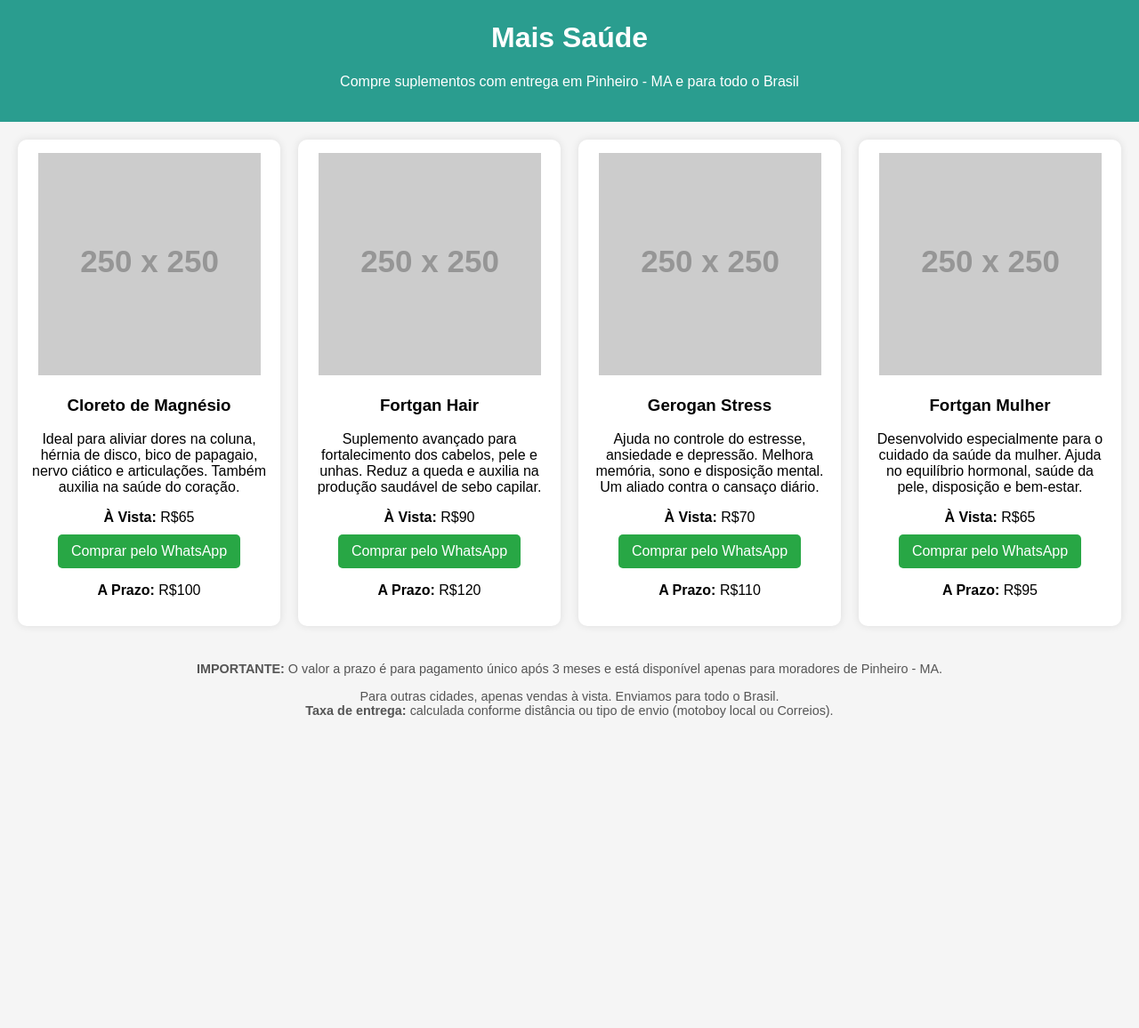
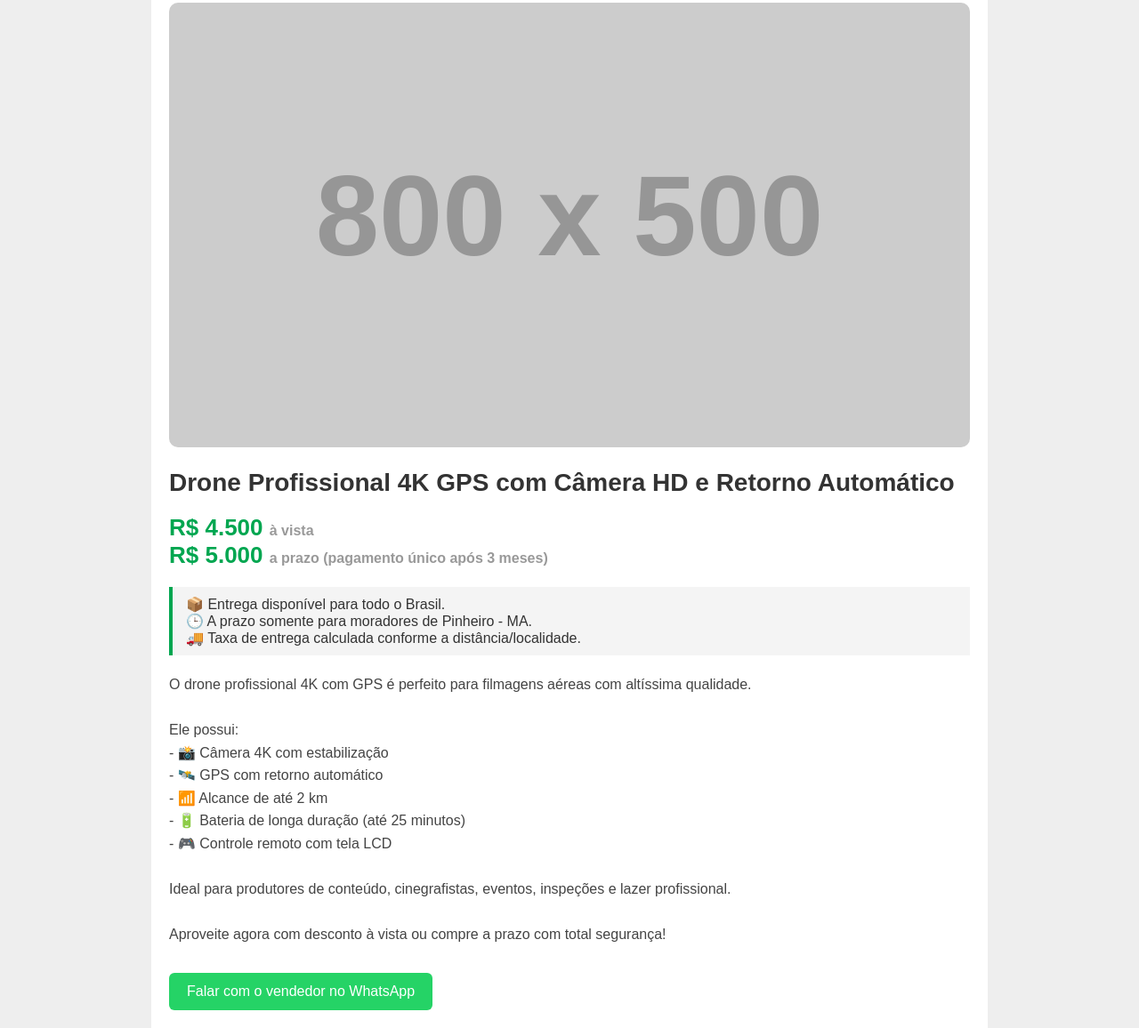
Before and after one commit to Quenalberth/Q-suplementos-, a plain HTML site: page index.html in a window 1280 px wide. Shown: the part 17-1173 px from the top of the page at 89% size. Before the commit the page ends 858 px from the top, so only its background shows below. Drawn offline with Linux system fonts and the light colour scheme; placeholder pictures from the web are drawn by us.

Commit message:
Update index.html

```diff
--- a/index.html
+++ b/index.html
@@ -1,114 +1,98 @@
-<!DOCTYPE html><html lang="pt-br">
+<!DOCTYPE html>
+<html lang="pt-br">
 <head>
-  <meta charset="UTF-8">
-  <meta name="viewport" content="width=device-width, initial-scale=1.0">
-  <title>Mais Saúde - Suplementos</title>
+  <meta charset="UTF-8" />
+  <meta name="viewport" content="width=device-width, initial-scale=1.0"/>
+  <title>Drone Profissional - Mais Saúde</title>
   <style>
     body {
       font-family: Arial, sans-serif;
       margin: 0;
-      background-color: #f5f5f5;
-    }
-    header {
-      background-color: #2a9d8f;
-      color: white;
-      padding: 20px;
-      text-align: center;
+      padding: 0;
+      background-color: #eeeeee;
     }
     .container {
-      display: grid;
-      grid-template-columns: repeat(auto-fit, minmax(280px, 1fr));
-      gap: 20px;
+      max-width: 900px;
+      margin: auto;
+      background-color: white;
       padding: 20px;
     }
-    .product {
-      background: white;
+    .product-image {
+      width: 100%;
+      max-height: 500px;
+      object-fit: cover;
       border-radius: 10px;
-      padding: 15px;
-      box-shadow: 0 0 10px rgba(0,0,0,0.1);
-      text-align: center;
     }
-    .product img {
-      width: 100%;
-      max-width: 250px;
-      height: auto;
-    }
-    .btn {
-      background-color: #28a745;
-      color: white;
-      padding: 10px 15px;
-      border: none;
-      border-radius: 5px;
-      text-decoration: none;
-      display: inline-block;
-      margin-top: 10px;
+    h1 {
+      font-size: 28px;
+      margin-top: 20px;
+      color: #333;
     }
     .price {
+      font-size: 26px;
+      color: #00a650;
+      font-weight: bold;
       margin: 10px 0;
     }
-    .note {
-      font-size: 0.9em;
-      color: #555;
+    .price small {
+      font-size: 16px;
+      color: #999;
+    }
+    .description {
+      font-size: 16px;
+      line-height: 1.6;
+      color: #444;
       margin-top: 20px;
-      padding: 0 20px 20px;
-      text-align: center;
+    }
+    .buy-button {
+      display: inline-block;
+      background-color: #25D366;
+      color: white;
+      padding: 12px 20px;
+      text-decoration: none;
+      border-radius: 6px;
+      margin-top: 30px;
+      font-size: 16px;
+    }
+    .info-box {
+      background: #f4f4f4;
+      border-left: 4px solid #00a650;
+      padding: 10px 15px;
+      margin-top: 20px;
+      color: #333;
     }
   </style>
 </head>
 <body>
-  <header>
-    <h1>Mais Saúde</h1>
-    <p>Compre suplementos com entrega em Pinheiro - MA e para todo o Brasil</p>
-  </header>
-  <div class="container"><!-- Produto 1: Cloreto de Magnésio -->
-<div class="product">
-  <img src="https://via.placeholder.com/250x250?text=Cloreto+de+Magn%C3%A9sio" alt="Cloreto de Magnésio">
-  <h3>Cloreto de Magnésio</h3>
-  <p>Ideal para aliviar dores na coluna, hérnia de disco, bico de papagaio, nervo ciático e articulações. Também auxilia na saúde do coração.</p>
-  <div class="price">
-    <p><strong>À Vista:</strong> R$65 <a class="btn" href="https://wa.me/5598987520478?text=Ol%C3%A1!%20Tenho%20interesse%20no%20Cloreto%20de%20Magn%C3%A9sio.%20Gostaria%20de%20comprar%20%C3%A0%20vista." target="_blank">Comprar pelo WhatsApp</a></p>
-    <p><strong>A Prazo:</strong> R$100</p>
-  </div>
-</div>
+  <div class="container">
+    <img src="https://via.placeholder.com/800x500.png?text=DRONE+PROFISSIONAL" alt="Drone Profissional" class="product-image" />
 
-<!-- Produto 2: Fortgan Hair -->
-<div class="product">
-  <img src="https://via.placeholder.com/250x250?text=Fortgan+Hair" alt="Fortgan Hair">
-  <h3>Fortgan Hair</h3>
-  <p>Suplemento avançado para fortalecimento dos cabelos, pele e unhas. Reduz a queda e auxilia na produção saudável de sebo capilar.</p>
-  <div class="price">
-    <p><strong>À Vista:</strong> R$90 <a class="btn" href="https://wa.me/5598987520478?text=Quero%20comprar%20o%20Fortgan%20Hair%20%C3%A0%20vista." target="_blank">Comprar pelo WhatsApp</a></p>
-    <p><strong>A Prazo:</strong> R$120</p>
-  </div>
-</div>
+    <h1>Drone Profissional 4K GPS com Câmera HD e Retorno Automático</h1>
 
-<!-- Produto 3: Gerogan Stress -->
-<div class="product">
-  <img src="https://via.placeholder.com/250x250?text=Gerogan+Stress" alt="Gerogan Stress">
-  <h3>Gerogan Stress</h3>
-  <p>Ajuda no controle do estresse, ansiedade e depressão. Melhora memória, sono e disposição mental. Um aliado contra o cansaço diário.</p>
-  <div class="price">
-    <p><strong>À Vista:</strong> R$70 <a class="btn" href="https://wa.me/5598987520478?text=Quero%20comprar%20o%20Gerogan%20Stress%20%C3%A0%20vista." target="_blank">Comprar pelo WhatsApp</a></p>
-    <p><strong>A Prazo:</strong> R$110</p>
-  </div>
-</div>
+    <div class="price">
+      R$ 4.500 <small>à vista</small><br>
+      R$ 5.000 <small>a prazo (pagamento único após 3 meses)</small>
+    </div>
 
-<!-- Produto 4: Fortgan Mulher -->
-<div class="product">
-  <img src="https://via.placeholder.com/250x250?text=Fortgan+Mulher" alt="Fortgan Mulher">
-  <h3>Fortgan Mulher</h3>
-  <p>Desenvolvido especialmente para o cuidado da saúde da mulher. Ajuda no equilíbrio hormonal, saúde da pele, disposição e bem-estar.</p>
-  <div class="price">
-    <p><strong>À Vista:</strong> R$65 <a class="btn" href="https://wa.me/5598987520478?text=Quero%20comprar%20o%20Fortgan%20Mulher%20%C3%A0%20vista." target="_blank">Comprar pelo WhatsApp</a></p>
-    <p><strong>A Prazo:</strong> R$95</p>
-  </div>
-</div>
+    <div class="info-box">
+      📦 Entrega disponível para todo o Brasil.<br>
+      🕒 A prazo somente para moradores de Pinheiro - MA.<br>
+      🚚 Taxa de entrega calculada conforme a distância/localidade.
+    </div>
 
-  </div>
-  <div class="note">
-    <p><strong>IMPORTANTE:</strong> O valor a prazo é para pagamento único após 3 meses e está disponível apenas para moradores de Pinheiro - MA.</p>
-    <p>Para outras cidades, apenas vendas à vista. Enviamos para todo o Brasil. <br>
-    <strong>Taxa de entrega:</strong> calculada conforme distância ou tipo de envio (motoboy local ou Correios).</p>
+    <div class="description">
+      O drone profissional 4K com GPS é perfeito para filmagens aéreas com altíssima qualidade.<br><br>
+      Ele possui:<br>
+      - 📸 Câmera 4K com estabilização<br>
+      - 🛰️ GPS com retorno automático<br>
+      - 📶 Alcance de até 2 km<br>
+      - 🔋 Bateria de longa duração (até 25 minutos)<br>
+      - 🎮 Controle remoto com tela LCD<br><br>
+      Ideal para produtores de conteúdo, cinegrafistas, eventos, inspeções e lazer profissional.<br><br>
+      Aproveite agora com desconto à vista ou compre a prazo com total segurança!
+    </div>
+
+    <a class="buy-button" href="https://wa.me/5598999999999?text=Olá! Tenho interesse no Drone Profissional 4K com GPS de R$ 5.000. Queria saber mais detalhes." target="_blank">Falar com o vendedor no WhatsApp</a>
   </div>
 </body>
 </html>
```
